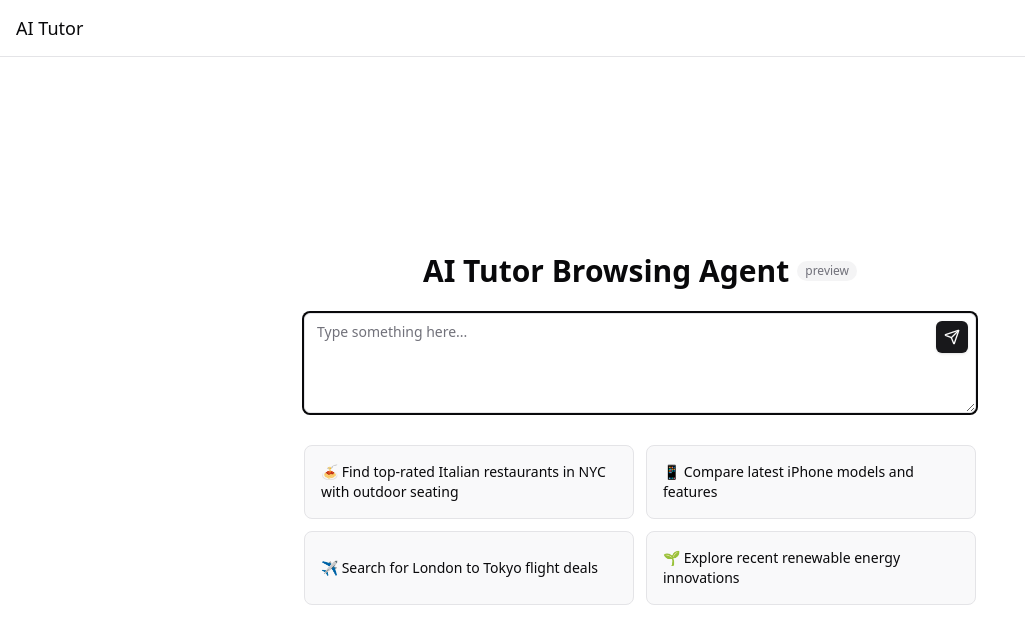
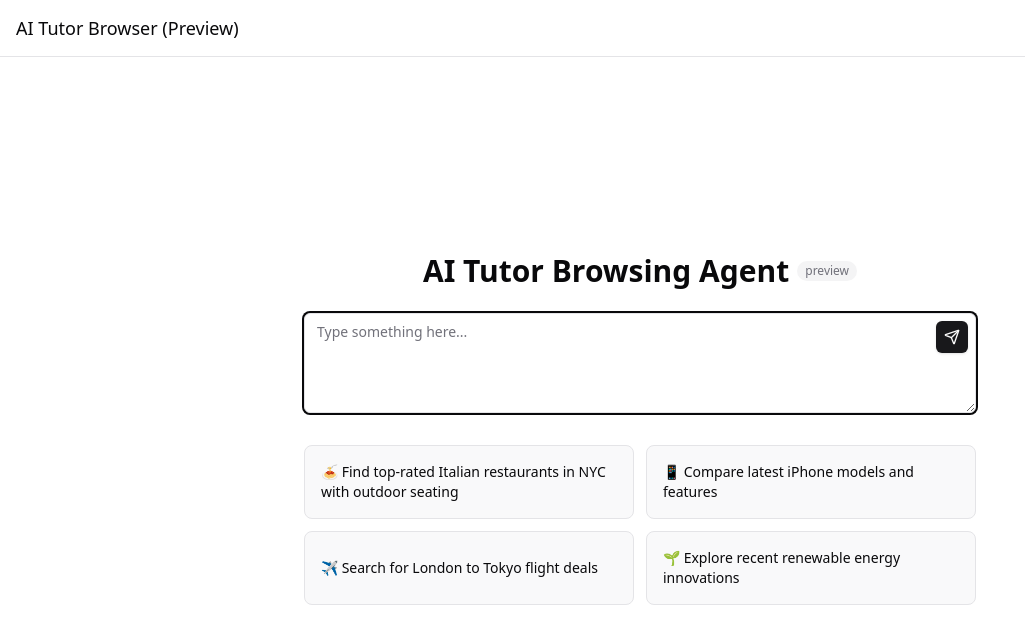
Before and after one commit to rossman22590/browser, a Next.js app: page / in a window 1280 px wide. Shown: the top 644 px of the page, without its empty margins (0-1025 px from the left). Built offline with nearby package versions, Linux system fonts and the light colour scheme.

Commit message:
Update browser.tsx

```diff
--- a/src/components/browser.tsx
+++ b/src/components/browser.tsx
@@ -65,7 +65,7 @@ export function Browser() {
             className="h-auto p-0 text-lg hover:bg-transparent hover:text-foreground/90"
             onClick={handleEndSession}
           >
-            AI Tutor
+            AI Tutor Browser (Preview)
           </Button>
         </div>
       </header>
```
